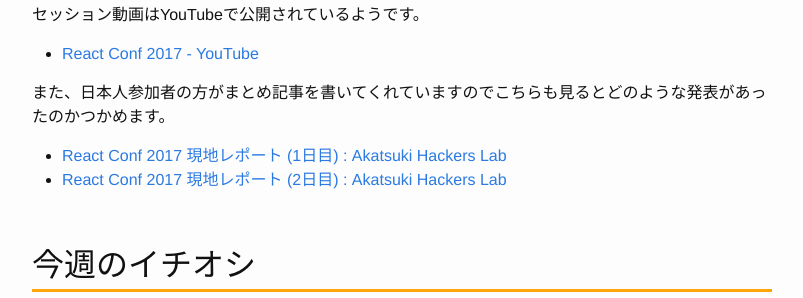
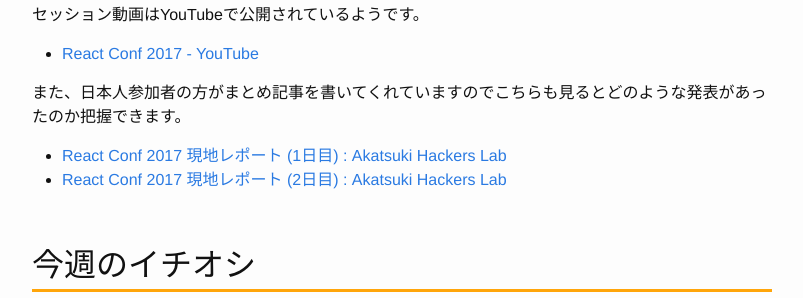
Before and after one commit to Gather-Tech/Gather-Tech.github.io, a Jekyll site: the page built from _posts/2017/2017-03-20-Gather38.md, in a window 1280 px wide and 900 px high, scrolled down 435 px. Shown: the part 176-474 px from the top of the window, without its empty margins (238-1041 px from the left). Built offline with Jekyll 4.4.1, drawn with Linux system fonts in a browser that asks for light colours.

Commit message:
fix typo

```diff
--- a/_posts/2017/2017-03-20-Gather38.md
+++ b/_posts/2017/2017-03-20-Gather38.md
@@ -12,7 +12,7 @@
 
 - [React Conf 2017 - YouTube](https://www.youtube.com/playlist?list=PLb0IAmt7-GS3fZ46IGFirdqKTIxlws7e0)
 
-また、日本人参加者の方がまとめ記事を書いてくれていますのでこちらも見るとどのような発表があったのかつかめます。
+また、日本人参加者の方がまとめ記事を書いてくれていますのでこちらも見るとどのような発表があったのか把握できます。
 
 - [React Conf 2017 現地レポート (1日目) : Akatsuki Hackers Lab](http://hackerslab.aktsk.jp/2017/03/14/133739)
 - [React Conf 2017 現地レポート (2日目) : Akatsuki Hackers Lab](http://hackerslab.aktsk.jp/2017/03/15/125654)
```
